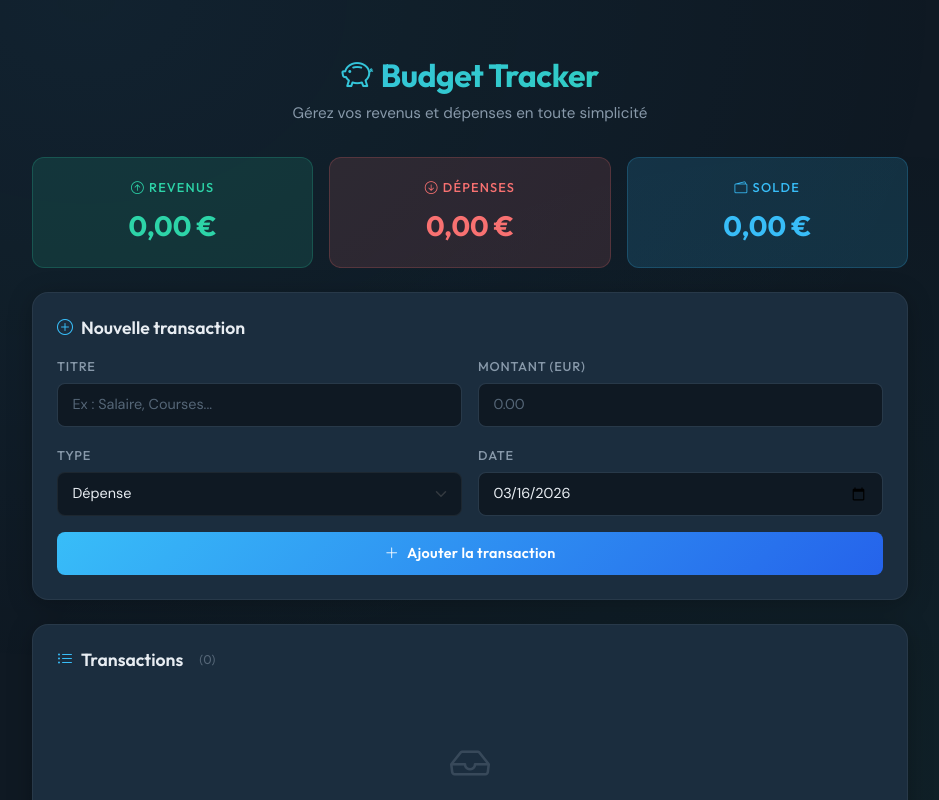
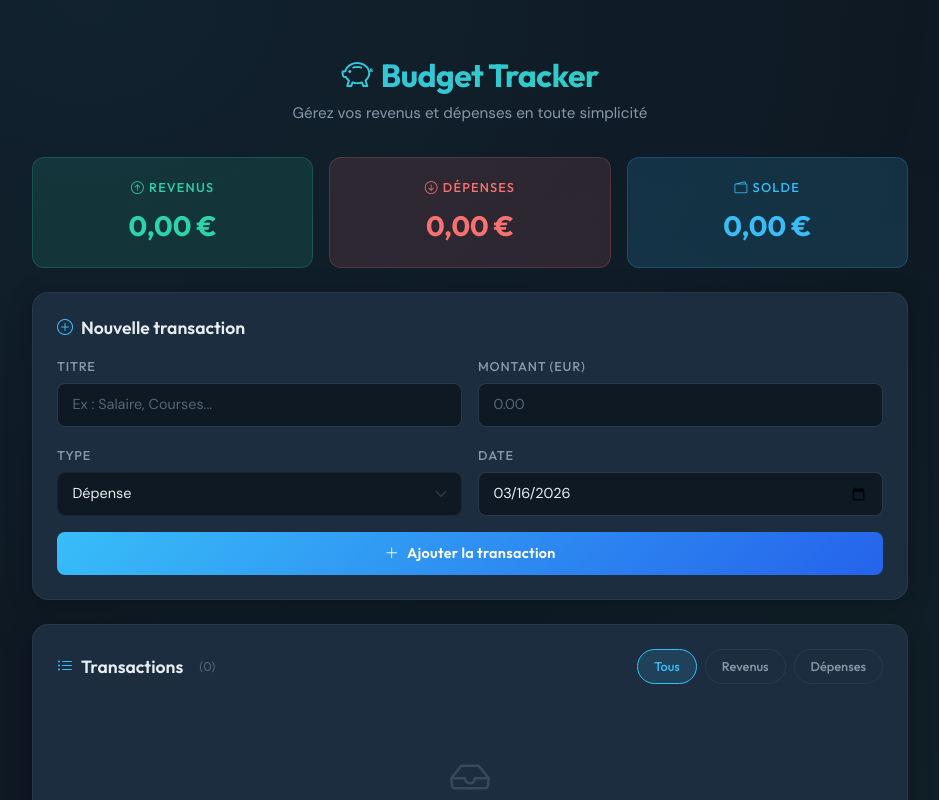
Before and after one commit to dalton0x0/budget-tracker, a React (Vite) app: page / in a window 1280 px wide. Shown: the top 800 px of the page, without its empty margins (170-1109 px from the left). Built offline with nearby package versions, Linux system fonts and the light colour scheme.

Commit message:
feat: filtering transactions by type and sorting by date

```diff
--- a/src/App.jsx
+++ b/src/App.jsx
@@ -2,11 +2,15 @@ import {useState} from 'react';
 import Balance from './components/Balance';
 import TransactionForm from './components/TransactionForm';
 import TransactionList from './components/TransactionList';
+import Filter from './components/Filter';
 import './index.css';
 
 function App() {
     // State global contenant toutes les transactions
     const [transactions, setTransactions] = useState([]);
+
+    // State pour le filtre actif (tous, revenus, dépenses)
+    const [filter, setFilter] = useState('all');
 
     const handleAddTransaction = (newTransaction) => {
         setTransactions((previous) => [newTransaction, ...previous]);
@@ -19,6 +23,17 @@ function App() {
         );
         console.log(`Transaction supprimée (id: ${transactionId}).`);
     };
+
+    // Application du filtre sur les transactions
+    const filteredTransactions = transactions.filter((transaction) => {
+        if (filter === 'all') return true;
+        return transaction.type === filter;
+    });
+
+    // Tri des transactions filtrées par date décroissante
+    const sortedTransactions = [...filteredTransactions].sort(
+        (a, b) => new Date(b.date) - new Date(a.date)
+    );
 
     return (
         <div className="container py-4" style={{maxWidth: '900px'}}>
@@ -40,9 +55,10 @@ function App() {
                 <TransactionForm onAddTransaction={handleAddTransaction}/>
             </section>
 
-            {/* Liste des transactions */}
+            {/* Liste des transactions avec filtre */}
             <section className="tracker-card">
-                <h2 className="section-title mb-3">
+                <div className="d-flex justify-content-between align-items-center flex-wrap gap-2 mb-3">
+                    <h2 className="section-title mb-0">
                         <i className="bi bi-list-ul"></i>
                         Transactions
                         <span
@@ -53,12 +69,14 @@ function App() {
                                 fontWeight: 400,
                             }}
                         >
-            ({transactions.length})
+              ({sortedTransactions.length})
             </span>
                     </h2>
+                    <Filter currentFilter={filter} onFilterChange={setFilter}/>
+                </div>
 
                 <TransactionList
-                    transactions={transactions}
+                    transactions={sortedTransactions}
                     onDelete={handleDeleteTransaction}
                 />
             </section>
--- /dev/null
+++ b/src/components/Filter.jsx
@@ -0,0 +1,25 @@
+function Filter({currentFilter, onFilterChange}) {
+
+    // Filtres dispo
+    const filters = [
+        {value: 'all', label: 'Tous'},
+        {value: 'income', label: 'Revenus'},
+        {value: 'expense', label: 'Dépenses'},
+    ];
+
+    return (
+        <div className="filter-group">
+            {filters.map((filter) => (
+                <button
+                    key={filter.value}
+                    className={`filter-btn ${currentFilter === filter.value ? 'active' : ''}`}
+                    onClick={() => onFilterChange(filter.value)}
+                >
+                    {filter.label}
+                </button>
+            ))}
+        </div>
+    );
+}
+
+export default Filter;
```
Lines whose indentation alone changed are shown as unchanged.
